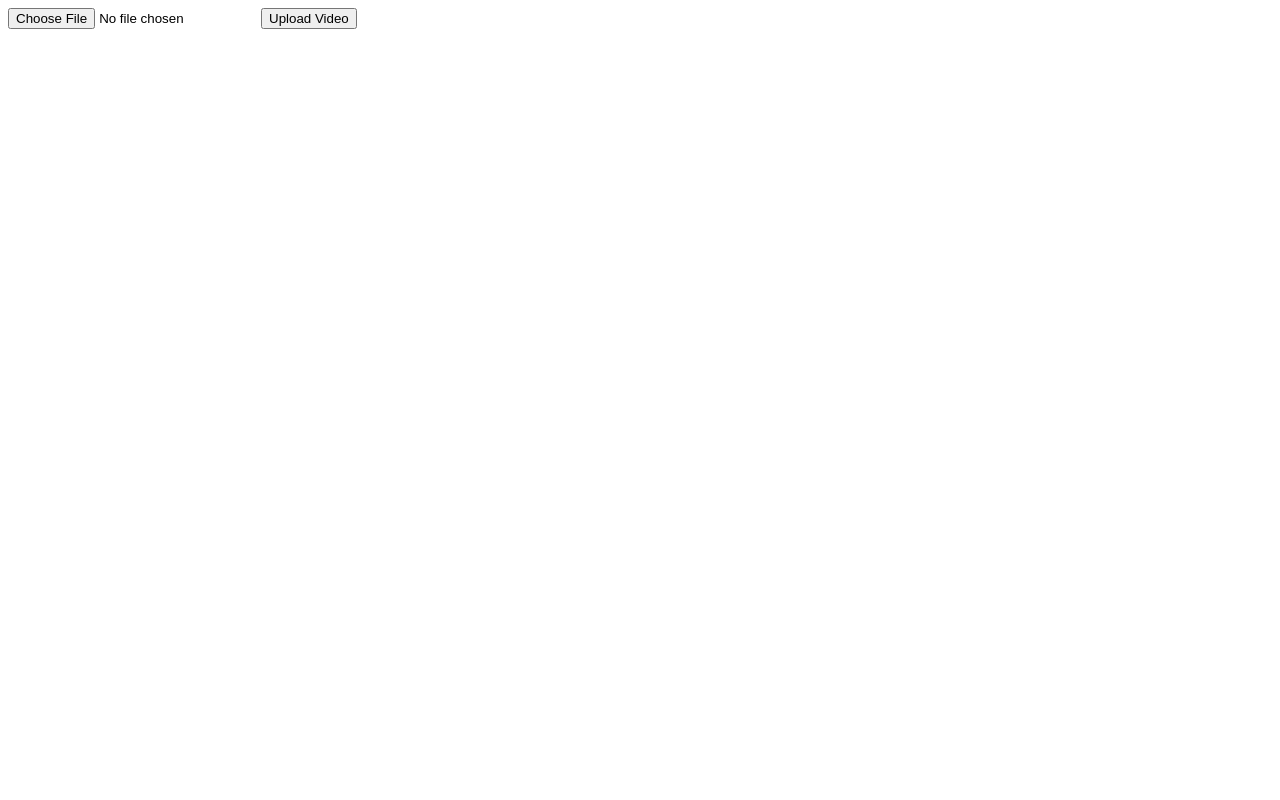
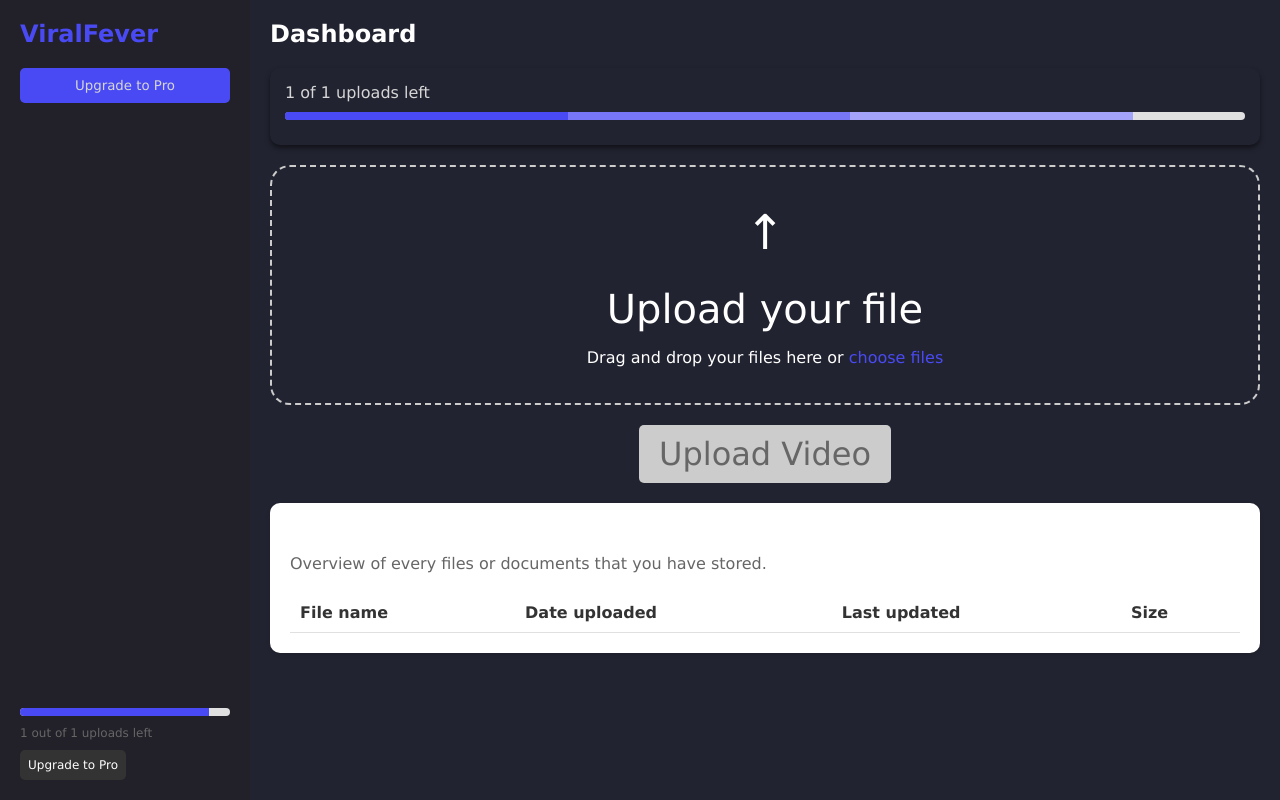
Before and after one commit to RahulBauri/BRG-Frontend, a React (Vite) app: page / in a window 1280 px wide. Built offline with nearby package versions, Linux system fonts and the light colour scheme.

Commit message:
Frontend

```diff
--- a/package.json
+++ b/package.json
@@ -12,7 +12,8 @@
   "dependencies": {
     "axios": "^1.7.3",
     "react": "^18.3.1",
-    "react-dom": "^18.3.1"
+    "react-dom": "^18.3.1",
+    "react-dropzone": "^14.2.3"
   },
   "devDependencies": {
     "@eslint/js": "^9.8.0",
--- /dev/null
+++ b/src/App.css
@@ -0,0 +1,100 @@
+*{
+  box-sizing: border-box;
+  margin: 0;
+  padding: 0;
+  font-family: Verdana, Geneva, Tahoma, sans-serif;
+}
+
+.app {
+    display: flex;
+    height: 100vh;
+    font-family: Arial, sans-serif;
+    color: white
+  }
+
+  .main-content {
+    flex-grow: 1;
+    padding: 20px;
+    background-color: #212330;
+  }
+
+  .file-upload {
+    height: 30vh;
+    display: flex;
+    flex-direction: column;
+    justify-content: center;
+    border: 2px dashed #ccc;
+    border-radius: 20px;
+    padding: 20px;
+    text-align: center;
+    cursor: pointer;
+    margin-bottom: 20px;
+  }
+
+  .file-upload:hover{
+    border: 4px dashed #4a4af4;
+  }
+
+  .file-upload > p{
+    font-size: 2.5rem;
+    margin: 1rem 0;
+  }
+
+  .file-upload > div > span{
+    color: #4a4af4;
+  }
+
+  .file-upload.dragging {
+    background-color: #212330;
+  }
+
+  .upload-icon {
+    font-size: 48px;
+    margin-bottom: 10px;
+  }
+
+  .upload-form {
+    margin-bottom: 20px;
+    display: flex;
+    justify-content: center;
+  }
+
+  .upload-button {
+
+    background-color: #4a4af4;
+    color: white;
+    padding: 10px 20px;
+    border: none;
+    border-radius: 5px;
+    cursor: pointer;
+    font-size: 2rem;
+  }
+
+  .upload-button.disabled {
+    background-color: #cccccc;
+    color: #666666;
+    cursor: not-allowed;
+  }
+
+  .upload-button:hover {
+    background-color: #3a3ad4;
+  }
+
+  .video-preview {
+    width: 100%;
+    display: flex;
+    flex-direction: column;
+    align-items: center;
+  }
+
+  .video-preview video {
+    max-width: 100%;
+    max-height: 200px;
+    margin-bottom: 10px;
+  }
+
+  .video-preview p {
+    margin: 0;
+    font-size: 14px;
+    color: #666;
+  }
--- a/src/App.jsx
+++ b/src/App.jsx
@@ -1,15 +1,53 @@
-import React, { useState } from 'react';
+import React, { useState, useCallback, useEffect } from 'react';
 import axios from 'axios';
+import { useDropzone } from 'react-dropzone';
+import Sidebar from './components/Sidebar';
+import Dashboard from './components/Dashboard';
+import FileList from './components/FileList';
+import './App.css';
 
 const App = () => {
+  const [files, setFiles] = useState([]);
   const [videoFile, setVideoFile] = useState(null);
+  const [videoPreview, setVideoPreview] = useState(null);
 
-  const handleFileChange = (e) => {
-    setVideoFile(e.target.files[0]);
-  };
+  const onDrop = useCallback((acceptedFiles) => {
+    const newFiles = acceptedFiles.map(file => ({
+      name: file.name,
+      size: `${(file.size / (1024 * 1024)).toFixed(1)} MB`,
+      dateUploaded: new Date().toLocaleDateString(),
+      lastUpdated: 'Just now'
+    }));
+    setFiles(prevFiles => [...prevFiles, ...newFiles]);
+
+    // Set the first dropped file as the video file for upload
+    if (acceptedFiles.length > 0) {
+      setVideoFile(acceptedFiles[0]);
+    }
+  }, []);
+
+  const { getRootProps, getInputProps, isDragActive } = useDropzone({
+    onDrop,
+    accept: 'video/*'
+  });
+
+  useEffect(() => {
+    if (videoFile) {
+      const objectUrl = URL.createObjectURL(videoFile);
+      setVideoPreview(objectUrl);
+
+      // Free memory when component unmounts
+      return () => URL.revokeObjectURL(objectUrl);
+    }
+  }, [videoFile]);
 
   const handleSubmit = async (e) => {
     e.preventDefault();
+    if (!videoFile) {
+      console.error('No video file selected');
+      return;
+    }
+
     const formData = new FormData();
     formData.append('video', videoFile);
 
@@ -30,10 +68,37 @@ const App = () => {
   };
 
   return (
-    <form onSubmit={handleSubmit}>
-      <input type='file' onChange={handleFileChange} />
-      <button type='submit'>Upload Video</button>
-    </form>
+    <div className="app">
+      <Sidebar />
+      <main className="main-content">
+        <Dashboard usedStorage={13.25} totalStorage={15} />
+        <div {...getRootProps()} className={`file-upload ${isDragActive ? 'dragging' : ''}`}>
+          <input {...getInputProps()} />
+          {videoPreview ? (
+            <div className="video-preview">
+              <video src={videoPreview} controls style={{ maxWidth: '100%', maxHeight: '200px' }} />
+              <p>{videoFile.name}</p>
+            </div>
+          ) : (
+            <>
+              <div className="upload-icon">↑</div>
+              <p>Upload your file</p>
+              <div>Drag and drop your files here or <span>choose files</span></div>
+            </>
+          )}
+        </div>
+        <form onSubmit={handleSubmit} className="upload-form">
+          <button
+            type="submit"
+            className={`upload-button ${!videoFile ? 'disabled' : ''}`}
+            disabled={!videoFile}
+          >
+            Upload Video
+          </button>
+        </form>
+        <FileList files={files} />
+      </main>
+    </div>
   );
 };
 
--- /dev/null
+++ b/src/components/Dashboard.css
@@ -0,0 +1,52 @@
+.dashboard {
+    margin-bottom: 20px;
+  }
+
+  .dashboard h1 {
+    font-size: 24px;
+    margin-bottom: 10px;
+  }
+
+  .storage-info {
+    background-color: #212330;
+    margin: 20px 0;
+
+    border-radius: 10px;
+    padding: 15px;
+    box-shadow: 0 3px 5px rgba(0,0,0,0.5);
+  }
+
+  .storage-info p {
+    margin-bottom: 10px;
+    color: #d6d6d6;
+  }
+
+  .storage-bar {
+    height: 8px;
+    background-color: #e0e0e0;
+    border-radius: 4px;
+    overflow: hidden;
+    margin-bottom: 10px;
+  }
+
+  .storage-used {
+    height: 100%;
+    background-color: #4a4af4;
+    display: flex;
+  }
+
+  .storage-used span {
+    flex-grow: 1;
+  }
+
+  .storage-used .compressed {
+    background-color: #4a4af4;
+  }
+
+  .storage-used .spreadsheet {
+    background-color: #7676f7;
+  }
+
+  .storage-used .others {
+    background-color: #a3a3f9;
+  }
--- /dev/null
+++ b/src/components/Dashboard.jsx
@@ -0,0 +1,24 @@
+import React from 'react';
+import './Dashboard.css';
+
+const Dashboard = ({ usedStorage, totalStorage }) => {
+  const percentageUsed = (usedStorage / totalStorage) * 100;
+
+  return (
+    <div className="dashboard">
+      <h1>Dashboard</h1>
+      <div className="storage-info">
+        <p>1 of 1 uploads left</p>
+        <div className="storage-bar">
+          <div className="storage-used" style={{width: `${percentageUsed}%`}}>
+            <span className="compressed"></span>
+            <span className="spreadsheet"></span>
+            <span className="others"></span>
+          </div>
+        </div>
+      </div>
+    </div>
+  );
+};
+
+export default Dashboard;
--- /dev/null
+++ b/src/components/FileList.css
@@ -0,0 +1,37 @@
+.file-list {
+    background-color: white;
+    border-radius: 10px;
+    padding: 20px;
+    box-shadow: 0 2px 4px rgba(0,0,0,0.1);
+  }
+
+  .file-list h2 {
+    font-size: 18px;
+    margin-bottom: 10px;
+  }
+
+  .file-list p {
+    color: #666;
+    margin-bottom: 20px;
+  }
+
+  .file-list table {
+    width: 100%;
+    border-collapse: collapse;
+  }
+
+  .file-list th,
+  .file-list td {
+    text-align: left;
+    padding: 10px;
+    border-bottom: 1px solid #e0e0e0;
+  }
+
+  .file-list th {
+    font-weight: bold;
+    color: #333;
+  }
+
+  .file-list td {
+    color: #666;
+  }
--- /dev/null
+++ b/src/components/FileList.jsx
@@ -0,0 +1,33 @@
+import React from 'react';
+import './FileList.css';
+
+const FileList = ({ files }) => {
+  return (
+    <div className="file-list">
+      <h2>All documents</h2>
+      <p>Overview of every files or documents that you have stored.</p>
+      <table>
+        <thead>
+          <tr>
+            <th>File name</th>
+            <th>Date uploaded</th>
+            <th>Last updated</th>
+            <th>Size</th>
+          </tr>
+        </thead>
+        <tbody>
+          {files.map((file, index) => (
+            <tr key={index}>
+              <td>{file.name}</td>
+              <td>{file.dateUploaded}</td>
+              <td>{file.lastUpdated}</td>
+              <td>{file.size}</td>
+            </tr>
+          ))}
+        </tbody>
+      </table>
+    </div>
+  );
+};
+
+export default FileList;
--- /dev/null
+++ b/src/components/Sidebar.css
@@ -0,0 +1,81 @@
+.sidebar {
+    width: 250px;
+    background-color: #222029;
+    padding: 20px;
+    display: flex;
+    flex-direction: column;
+  }
+
+  .logo {
+    font-size: 24px;
+    font-weight: bold;
+    margin-bottom: 20px;
+    color: #4a4af4;
+  }
+
+  .create-new {
+    background-color: #4a4af4;
+    color: #d6d6d6;
+    border: none;
+    padding: 10px;
+    border-radius: 5px;
+    cursor: pointer;
+    margin-bottom: 20px;
+  }
+
+  nav ul {
+    list-style-type: none;
+    padding: 0;
+  }
+
+  nav li {
+    margin-bottom: 10px;
+  }
+
+  nav li.active {
+    font-weight: bold;
+    color: #4a4af4;
+  }
+
+  nav ul ul {
+    margin-left: 20px;
+  }
+
+  nav ul ul li {
+    display: flex;
+    justify-content: space-between;
+    color: #666;
+  }
+
+  .storage {
+    margin-top: auto;
+  }
+
+  .storage-bar {
+    height: 4px;
+    background-color: #e0e0e0;
+    border-radius: 2px;
+    overflow: hidden;
+    margin-bottom: 5px;
+  }
+
+  .storage-used {
+    height: 100%;
+    background-color: #4a4af4;
+  }
+
+  .storage p {
+    font-size: 12px;
+    color: #666;
+    margin-bottom: 10px;
+  }
+
+  .upgrade-btn {
+    background-color: #333;
+    color: white;
+    border: none;
+    padding: 8px;
+    border-radius: 5px;
+    cursor: pointer;
+    font-size: 12px;
+  }
--- /dev/null
+++ b/src/components/Sidebar.jsx
@@ -0,0 +1,23 @@
+import React from 'react';
+import './Sidebar.css';
+
+const Sidebar = () => {
+  return (
+    <aside className="sidebar">
+      <div className="logo">ViralFever</div>
+      <button className="create-new">Upgrade to Pro</button>
+      <nav>
+
+      </nav>
+      <div className="storage">
+        <div className="storage-bar">
+          <div className="storage-used" style={{width: '90%'}}></div>
+        </div>
+        <p>1 out of 1 uploads left</p>
+        <button className="upgrade-btn">Upgrade to Pro</button>
+      </div>
+    </aside>
+  );
+};
+
+export default Sidebar;
```
Also changed, not shown: 1 other file (tests, documents, lock files or other folders).
